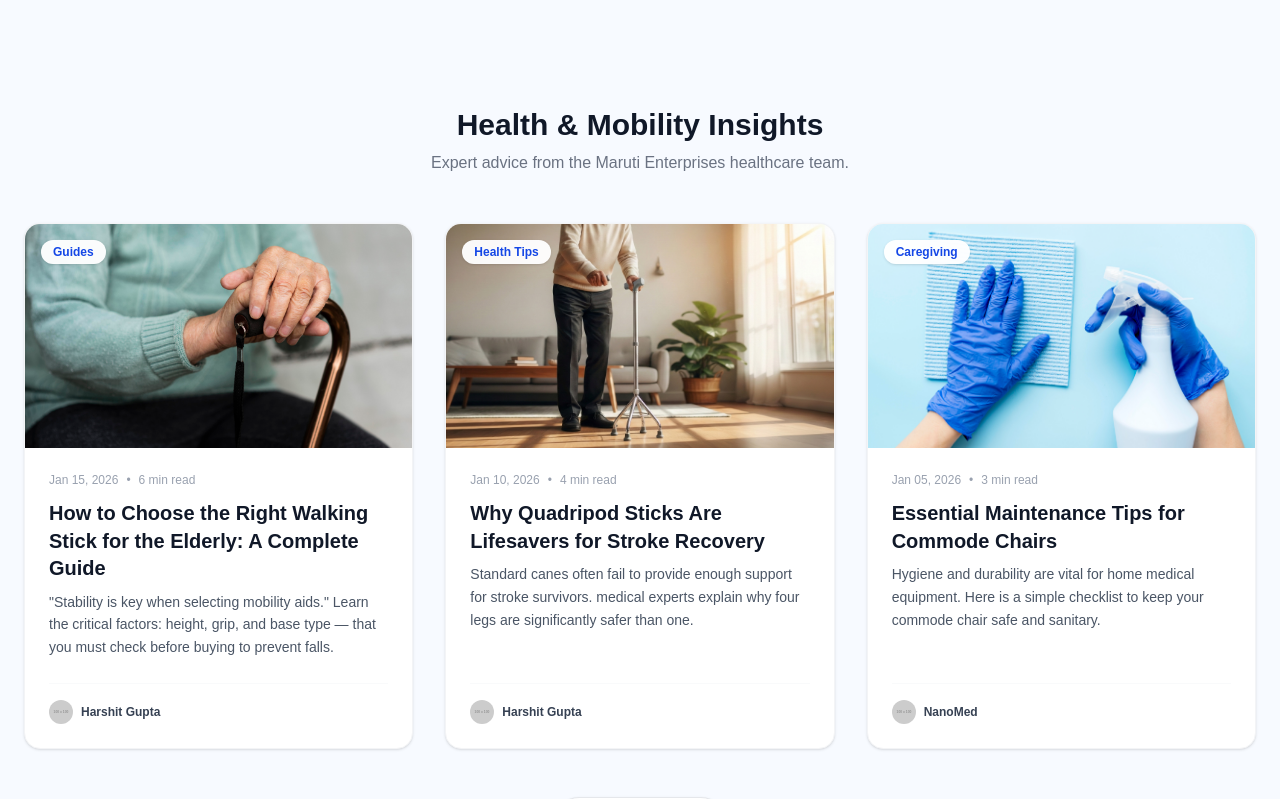
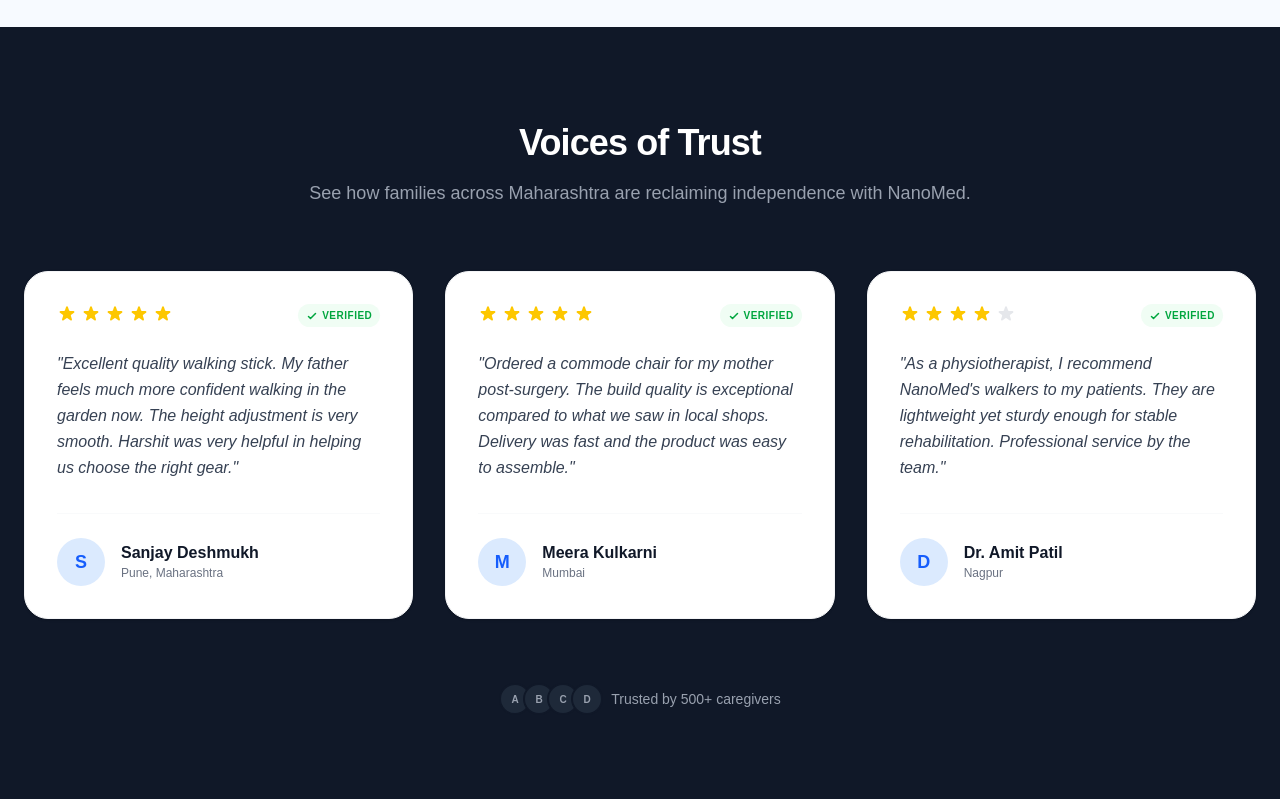
Before and after one commit to aryadharmadhikari/NanoMed, a Next.js app: page / in a window 1280 px wide. Shown: the part 2300-3099 px from the top of the page. Built offline with nearby package versions, Linux system fonts and the light colour scheme.

Commit message:
feat: add customer reviews data and interface

```diff
--- a/src/app/page.tsx
+++ b/src/app/page.tsx
@@ -1,8 +1,10 @@
 import Hero from "../components/Hero";
 import ProductCard from "../components/ProductCard";
 import BlogCard from "../components/BlogCard";
+import ReviewCard from "../components/ReviewCard";
 import { products } from "../data/products";
 import { blogs } from "../data/blogs";
+import { reviews } from "../data/reviews";
 import Link from "next/link";
 
 export default function Home() {
@@ -10,6 +12,7 @@
   const bestsellingProducts = products.slice(0, 4); // Top 4 for the gray section
   const featuredProducts = products.slice(0, 3);    // 3 different ones for the white section
   const latestBlogs = blogs.slice(0, 3);            // Latest 3 articles
+  const homeReviews = reviews.slice(0, 3);          // Top 3 reviews for homepage
 
   return (
     <main className="min-h-screen bg-white">
@@ -65,7 +68,40 @@
         </div>
       </section>
 
-      {/* 4. Blog Space (Education & Authority) */}
+      {/* 4. Social Proof (Trust & Recovery) */}
+      <section className="bg-gray-900 py-24 px-6 overflow-hidden">
+        <div className="max-w-7xl mx-auto">
+          <div className="text-center mb-16">
+            <h2 className="text-3xl md:text-4xl font-extrabold text-white tracking-tight">
+              Voices of Trust
+            </h2>
+            <p className="text-gray-400 mt-4 text-lg max-w-2xl mx-auto">
+              See how families across Maharashtra are reclaiming independence with NanoMed.
+            </p>
+          </div>
+
+          <div className="grid grid-cols-1 md:grid-cols-2 lg:grid-cols-3 gap-8">
+            {homeReviews.map((review) => (
+              <ReviewCard key={review.id} review={review} />
+            ))}
+          </div>
+
+          <div className="mt-16 text-center">
+            <div className="inline-flex items-center gap-2 text-gray-400">
+              <div className="flex -space-x-2">
+                {[1, 2, 3, 4].map(i => (
+                  <div key={i} className="w-8 h-8 rounded-full border-2 border-gray-900 bg-gray-800 flex items-center justify-center text-[10px] font-bold">
+                    {String.fromCharCode(64 + i)}
+                  </div>
+                ))}
+              </div>
+              <p className="text-sm font-medium">Trusted by 500+ caregivers</p>
+            </div>
+          </div>
+        </div>
+      </section>
+
+      {/* 5. Blog Space (Education & Authority) */}
       <section className="bg-blue-50/50 py-20 px-6">
         <div className="max-w-7xl mx-auto">
           <div className="text-center mb-12">
--- /dev/null
+++ b/src/components/ReviewCard.tsx
@@ -0,0 +1,51 @@
+import React from "react";
+import { Review } from "../data/reviews";
+
+export default function ReviewCard({ review }: { review: Review }) {
+    // Logic: Create an array of 5 for the stars
+    const stars = Array.from({ length: 5 }, (_, i) => i + 1);
+
+    return (
+        <div className="bg-white p-8 rounded-3xl border border-gray-100 shadow-sm hover:shadow-md transition-shadow flex flex-col h-full">
+            {/* 1. Header: Stars & Verified Badge */}
+            <div className="flex justify-between items-start mb-6">
+                <div className="flex gap-1">
+                    {stars.map((star) => (
+                        <svg
+                            key={star}
+                            className={`w-5 h-5 ${star <= review.rating ? "text-yellow-400" : "text-gray-200"}`}
+                            fill="currentColor"
+                            viewBox="0 0 20 20"
+                        >
+                            <path d="M9.049 2.927c.3-.921 1.603-.921 1.902 0l1.07 3.292a1 1 0 00.95.69h3.462c.969 0 1.371 1.24.588 1.81l-2.8 2.034a1 1 0 00-.364 1.118l1.07 3.292c.3.921-.755 1.688-1.54 1.118l-2.8-2.034a1 1 0 00-1.175 0l-2.8 2.034c-.784.57-1.838-.197-1.539-1.118l1.07-3.292a1 1 0 00-.364-1.118L2.98 8.72c-.783-.57-.38-1.81.588-1.81h3.461a1 1 0 00.951-.69l1.07-3.292z" />
+                        </svg>
+                    ))}
+                </div>
+                {review.verified && (
+                    <span className="flex items-center gap-1 text-[10px] font-bold text-green-600 bg-green-50 px-2 py-1 rounded-full uppercase tracking-wider">
+                        <svg className="w-3 h-3" fill="none" stroke="currentColor" viewBox="0 0 24 24">
+                            <path strokeLinecap="round" strokeLinejoin="round" strokeWidth="3" d="M5 13l4 4L19 7" />
+                        </svg>
+                        Verified
+                    </span>
+                )}
+            </div>
+
+            {/* 2. The Review Content */}
+            <p className="text-gray-700 leading-relaxed mb-8 flex-1 italic">
+                "{review.comment}"
+            </p>
+
+            {/* 3. Footer: User Info */}
+            <div className="flex items-center gap-4 pt-6 border-t border-gray-50">
+                <div className="w-12 h-12 rounded-full bg-blue-100 flex items-center justify-center text-blue-600 font-bold text-lg">
+                    {review.name.charAt(0)}
+                </div>
+                <div>
+                    <h4 className="font-bold text-gray-900 leading-tight">{review.name}</h4>
+                    <p className="text-xs text-gray-500 mt-0.5">{review.location}</p>
+                </div>
+            </div>
+        </div>
+    );
+}
--- /dev/null
+++ b/src/data/reviews.ts
@@ -0,0 +1,58 @@
+export interface Review {
+    id: number;
+    name: string;
+    location: string;
+    rating: number; // 1 to 5
+    comment: string;
+    date: string;
+    verified: boolean;
+    avatar?: string; // Optional URL or initials
+}
+
+export const reviews: Review[] = [
+    {
+        id: 1,
+        name: "Sanjay Deshmukh",
+        location: "Pune, Maharashtra",
+        rating: 5,
+        comment: "Excellent quality walking stick. My father feels much more confident walking in the garden now. The height adjustment is very smooth. Harshit was very helpful in helping us choose the right gear.",
+        date: "Jan 12, 2026",
+        verified: true,
+    },
+    {
+        id: 2,
+        name: "Meera Kulkarni",
+        location: "Mumbai",
+        rating: 5,
+        comment: "Ordered a commode chair for my mother post-surgery. The build quality is exceptional compared to what we saw in local shops. Delivery was fast and the product was easy to assemble.",
+        date: "Jan 05, 2026",
+        verified: true,
+    },
+    {
+        id: 3,
+        name: "Dr. Amit Patil",
+        location: "Nagpur",
+        rating: 4,
+        comment: "As a physiotherapist, I recommend NanoMed's walkers to my patients. They are lightweight yet sturdy enough for stable rehabilitation. Professional service by the team.",
+        date: "Dec 28, 2025",
+        verified: true,
+    },
+    {
+        id: 4,
+        name: "Anjali Wadekar",
+        location: "Nashik",
+        rating: 5,
+        comment: "The foldable round commode chair is a lifesaver for travel. It fits easily in the car trunk and the pot is very hygienic. Highly recommended for senior care.",
+        date: "Dec 15, 2025",
+        verified: true,
+    },
+    {
+        id: 5,
+        name: "Vikram Shah",
+        location: "Aurangabad",
+        rating: 5,
+        comment: "Bought the 4-legged walking stick for my grandfather who has balance issues. It stands on its own which is great because he doesn't have to bend down to pick it up. Very thoughtful design.",
+        date: "Nov 20, 2025",
+        verified: true,
+    }
+];
```
